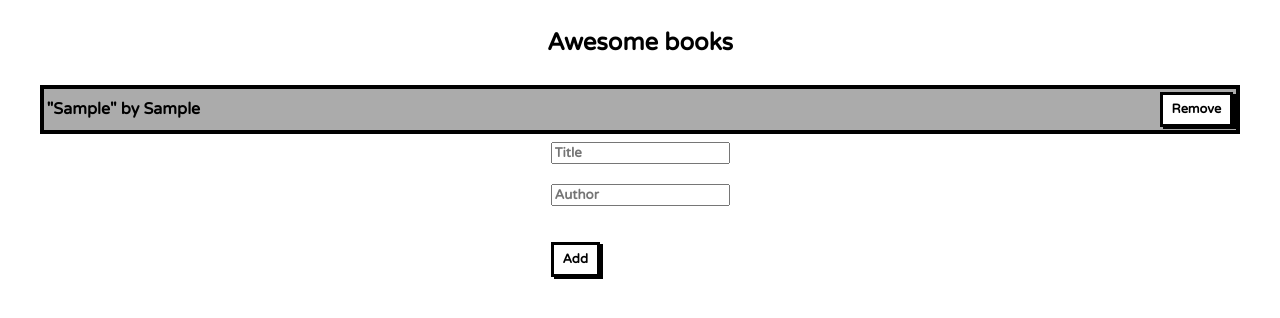
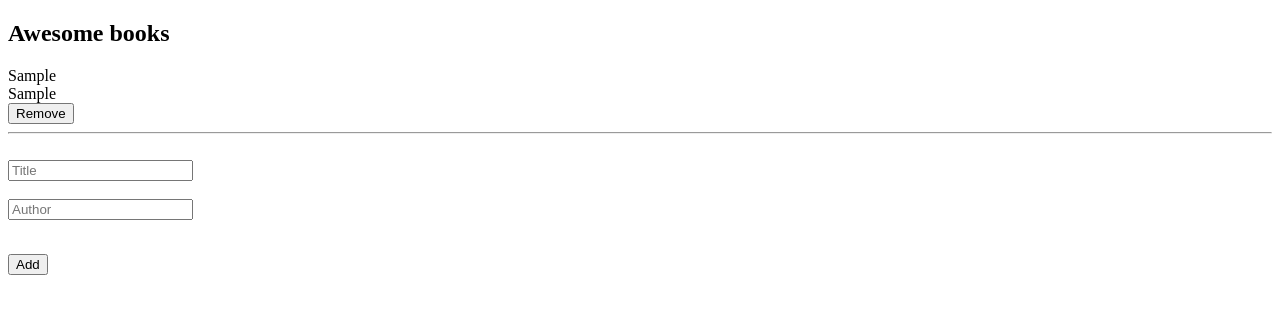
Before and after one commit to mryeminthu/Awesome-books, a website: page index.html in a window 1280 px wide. Both pictures are taken after typing "Sample", "Sample" into the empty fields and a click on the button "Add". Drawn offline with Linux system fonts and the light colour scheme.

Commit message:
Revert "test"
This reverts commit aa3311df265c813b20eacaa5caab65caf1cc8adf.

```diff
--- a/app.js
+++ b/app.js
@@ -8,17 +8,12 @@ const books = JSON.parse(localStorage.getItem('books')) || [];
 
 const display = () => {
   output.innerHTML = '';
-  output.classList.add('container');
+
   for (let index = 0; index < books.length; index += 1) {
     const book = books[index];
-    output.innerHTML += `
-      <div class="books">
-        "${book.title}" by ${book.author}
-        <button class="remove-button" onclick="removeBook(${index})">Remove</button>
-      </div>`;
-  }
-  if (books.length === 0){
-    output.classList.remove('container');
+    output.innerHTML += `${book.title}<br>${book.author}<br>
+          <button class="remove-button" onclick="removeBook(${index})">Remove</button>
+          <hr><br>`;
   }
 };
 
--- a/styles.css
+++ b/styles.css
@@ -1,58 +1,3 @@
-/* Universal Selectors */
-
-@import url('https://fonts.googleapis.com/css2?family=Varela+Round&display=swap');
-
-* {
-  box-sizing: border-box;
-  font-family: 'Varela Round', sans-serif;
-  font-weight: 600;
-}
-
-button {
-  display: flex;
-  background-color: white;
-  padding: 0.5em 0.7em 0.5em 0.7em;
-  align-content: center;
-  border: 3px solid #000;
-  box-shadow: 3px 2px #000;
-  font-size: 0.8em;
-}
-
-hr {
-  width: 60%;
-  border: 1px solid #ababab;
-  border-radius: 6px;
-  margin: 0.5em 0em 0.5em 0em;
-}
-
-.book-section {
-  display: flex;
-  flex-direction: column;
-  align-items: center;
-}
-
-.container {
-  display: flex;
-  flex-wrap: nowrap;
-  flex-direction: column;
-  height: 100%;
-  width: 95%;
-  align-items: center;
-  gap: 5px;
-  border: 4px solid #000;
-  margin: 0.5em 0em 0.5em 0em;
-}
-
-.books {
-  display: flex;
-  flex-wrap: nowrap;
-  height: 100%;
-  width: 100%;
-  padding: 0.2em;
-  align-items: center;
-  justify-content: space-between;
-}
-
-.books:nth-child(odd) {
-  background: #ababab;
-}
+/* * {
+    margin: 0;
+} */
```
